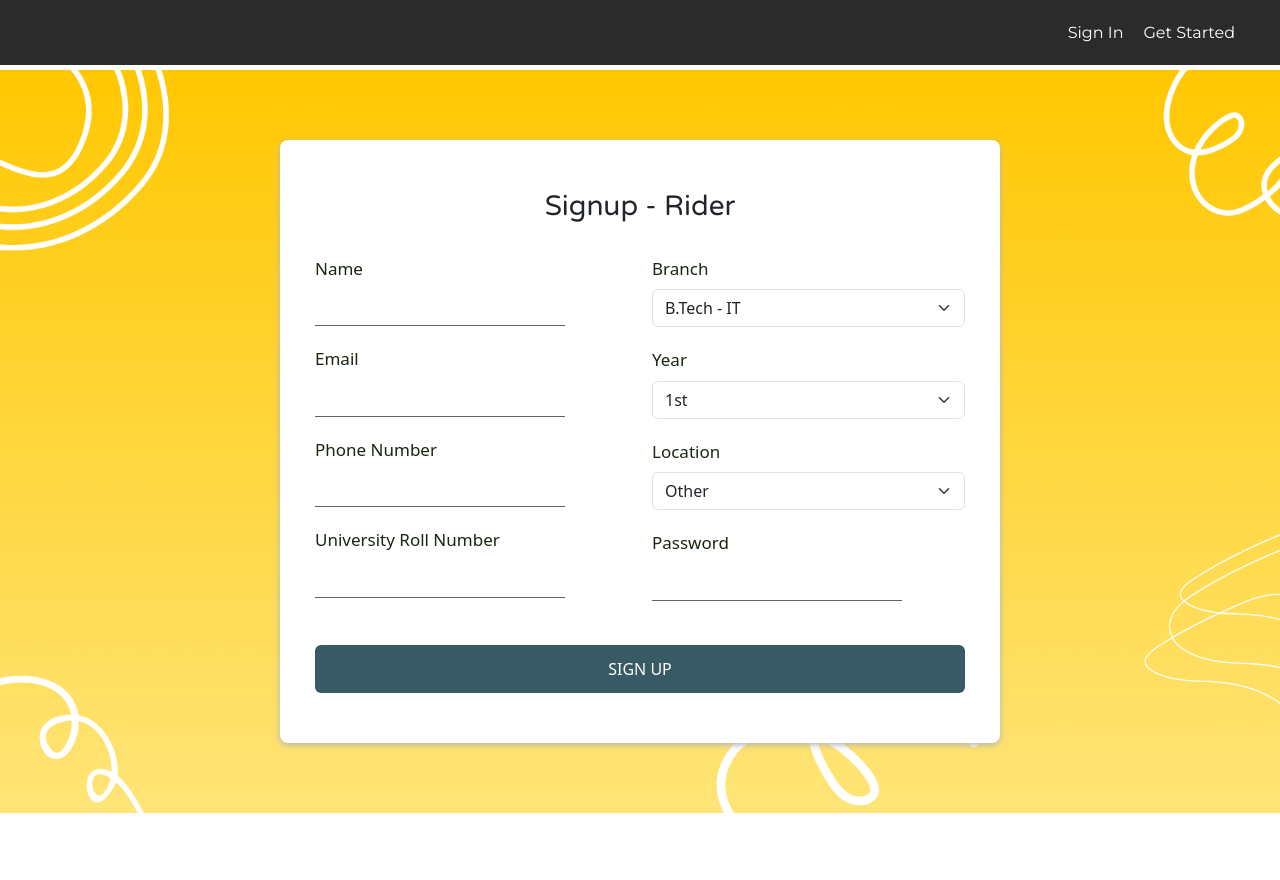
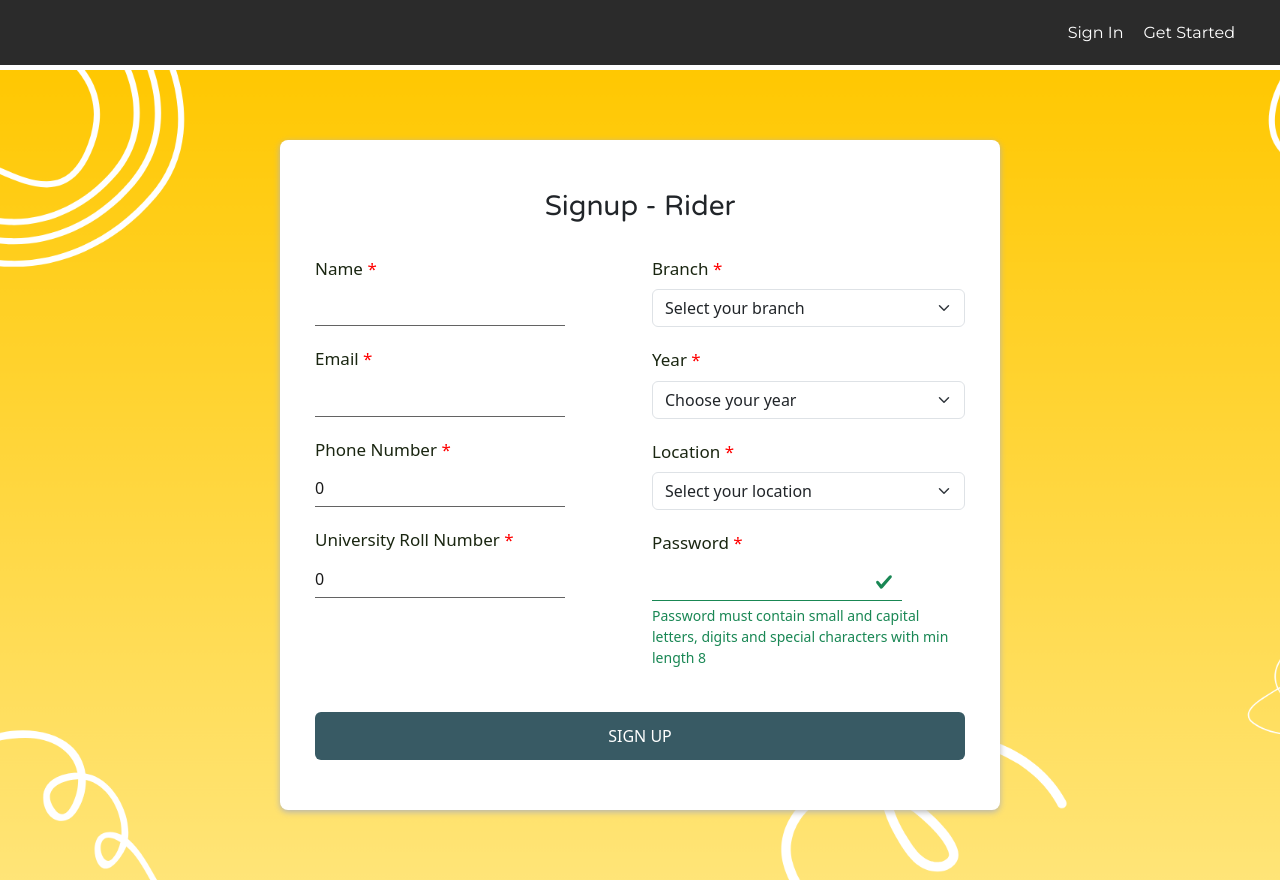
Before and after one commit to harleenkaur1343/MERN-Stack_College-Ride-Pool, a React (Create React App) app in the folder major_project/frontend/: page /signup in a window 1280 px wide. Before the commit the page ends 813 px from the top, so only its background shows below. Built offline with nearby package versions, Linux system fonts and the light colour scheme; a web font is replaced by a local one.

Commit message:
form validation corrected

```diff
--- a/major_project/frontend/src/components/SignupRider.js
+++ b/major_project/frontend/src/components/SignupRider.js
@@ -22,7 +22,7 @@ const Signup_rider = () => {
     password: "",
     branch: "",
     year: "",
-    location: "Other",
+    location: "",
     role: "rider",
   };
   const [nameV, setNameV] = useState(false);
@@ -35,8 +35,8 @@ const Signup_rider = () => {
   const [locationV, setLocationV] = useState(false);
 
   const [fetchErr, setFetchErr] = useState(null);
-  const [form, setForm] = useState({ formvals });
-  const [errors, setErrors] = useState({ formvals });
+  const [form, setForm] = useState(formvals);
+  const [errors, setErrors] = useState(formvals);
 
   const { signup, error, isLoading } = useSignup();
 
@@ -57,6 +57,7 @@ To update the state of form, we can write a simple function:
         [field]: null,
       });
   };
+  console.log("Form ", form);
 
   const handleSubmit = async (event) => {
     event.preventDefault();
@@ -65,6 +66,7 @@ To update the state of form, we can write a simple function:
     // Conditional logic:
     if (Object.keys(newErrors).length > 0) {
       // We got errors!
+      console.log("Errors ", newErrors);
       setErrors(newErrors);
     } else {
       await signup(
@@ -93,9 +95,10 @@ To update the state of form, we can write a simple function:
   };
 
   const findFormErrors = () => {
-    const { name, email, phone, urn, password, branch, year } = form;
-
+    const { name, email, phone, urn, password, branch, year, location } = form;
+    console.log("Year on form submit", year === "");
     const newErrors = {};
+    console.log("Branch val when not set", branch);
     // name errors
 
     if (!name || name === "" || name.length > 40) {
@@ -106,8 +109,33 @@ To update the state of form, we can write a simple function:
       setNameV(false);
     }
 
+    if (!location || location === "") {
+      newErrors.location = "This is a required field!";
+      setLocationV(true);
+    } else {
+      delete newErrors.location;
+      setLocationV(false);
+    }
+
+    if (year === "" || !year) {
+      newErrors.year = "This is a required field!";
+      setYearV(true);
+      console.log("In year check", newErrors);
+    } else if (
+      (branch.includes("MBA") && (year === "3rd" || year === "4th")) ||
+      ((branch.includes("MCA") || branch === "BCA") && year === "4th") ||
+      ((branch.includes("M.Tech") || branch === "BCA") && year === "4th")
+    ) {
+      newErrors.year = "Invalid year";
+      setYearV(true);
+    } else {
+      delete newErrors.year;
+      setYearV(false);
+    }
+
     if (!email || email === "") {
       newErrors.email = "This is a required field";
+      console.log("In email check", newErrors);
       setEmailV(true);
     } else if (!email.includes("@")) {
       newErrors.email = "Invalid Email";
@@ -120,13 +148,15 @@ To update the state of form, we can write a simple function:
     if (urn.toString().length != 7) {
       newErrors.urn = "Not a valid University Roll Number!";
       setUrnV(true);
+      console.log("In urn check", newErrors);
     } else {
       delete newErrors.urn;
       setUrnV(false);
     }
 
     if (!phone || phone.length === 0) {
-      newErrors.phone = "This is a required field";
+      newErrors.phone = "This is a phone field";
+      console.log("In phone check", newErrors);
       setPhoneV(true);
     } else if (phone.toString().length != 10) {
       newErrors.phone = "Invalid Phone number";
@@ -137,31 +167,11 @@ To update the state of form, we can write a simple function:
     }
     if (!branch || branch === "") {
       newErrors.branch = "This is a required field!";
+      console.log("In branch check", newErrors);
       setBranchV(true);
     } else {
       delete newErrors.branch;
       setBranchV(false);
-    }
-
-    if (!year || year === "") {
-      newErrors.year = "This is a required field!";
-      setYearV(true);
-    } else {
-      delete newErrors.year;
-      setYearV(false);
-    }
-
-    if (
-      (branch === "MBA" && (year === "3rd" || year === "4th")) ||
-      ((branch === "MCA" || branch === "BCA") && year === "4th")
-    ) {
-      //console.log("Invalid year");
-      newErrors.year = "Invalid year";
-      setYearV(true);
-    } else {
-      //console.log("year");
-      delete newErrors.year;
-      setYearV(false);
     }
 
     if (!password || password === "") {
@@ -171,7 +181,7 @@ To update the state of form, we can write a simple function:
       delete newErrors.password;
       setPasswordV(false);
     }
-
+    console.log("Setyear val before returning", newErrors);
     return newErrors;
   };
 
@@ -187,7 +197,9 @@ To update the state of form, we can write a simple function:
           <div className="row">
             <div className="col-md-6">
               <Form.Group className="form_group">
-                <Form.Label>Name</Form.Label>
+                <Form.Label>
+                  Name <span style={{ color: "red" }}>*</span>
+                </Form.Label>
                 <Form.Control
                   type="text"
                   required
@@ -201,7 +213,9 @@ To update the state of form, we can write a simple function:
               </Form.Group>
 
               <Form.Group className="form_group">
-                <Form.Label>Email</Form.Label>
+                <Form.Label>
+                  Email <span style={{ color: "red" }}>*</span>
+                </Form.Label>
                 <Form.Control
                   type="text"
                   required
@@ -215,7 +229,9 @@ To update the state of form, we can write a simple function:
               </Form.Group>
 
               <Form.Group className="form_group">
-                <Form.Label>Phone Number</Form.Label>
+                <Form.Label>
+                  Phone Number <span style={{ color: "red" }}>*</span>
+                </Form.Label>
                 <Form.Control
                   type="number"
                   required
@@ -229,7 +245,9 @@ To update the state of form, we can write a simple function:
               </Form.Group>
 
               <Form.Group className="form_group">
-                <Form.Label>University Roll Number</Form.Label>
+                <Form.Label>
+                  University Roll Number <span style={{ color: "red" }}>*</span>
+                </Form.Label>
                 <Form.Control
                   type="number"
                   required
@@ -244,14 +262,20 @@ To update the state of form, we can write a simple function:
             </div>
             <div className="col-md-6">
               <Form.Group className="form_group">
-                <Form.Label>Branch</Form.Label>
+                <Form.Label>
+                  Branch <span style={{ color: "red" }}>*</span>
+                </Form.Label>
                 <Form.Select
                   type="text"
                   required
                   onChange={(e) => setField("branch", e.target.value)}
                   isInvalid={!!branchV}
                   value={form.branch}
+                  defaultValue=""
                 >
+                  <option value="" disabled defaultChecked>
+                    Select your branch
+                  </option>
                   <option value="B.Tech - IT">B.Tech - IT</option>
                   <option value="B.Tech - CSE">B.Tech - CSE</option>
                   <option value="B.Tech - ECE">B.Tech - ECE</option>
@@ -273,14 +297,19 @@ To update the state of form, we can write a simple function:
                 </Form.Control.Feedback>
               </Form.Group>
               <Form.Group className="form_group">
-                <Form.Label>Year</Form.Label>
+                <Form.Label>
+                  Year <span style={{ color: "red" }}>*</span>
+                </Form.Label>
                 <Form.Select
                   type="text"
+                  onChange={(e) => setField("year", e.target.value)}
                   required
-                  onChange={(e) => setField("year", e.target.value)}
                   isInvalid={!!yearV}
                   value={form.year}
                 >
+                  <option value="" disabled defaultChecked>
+                    Choose your year
+                  </option>
                   <option value="1st">1st</option>
                   <option value="2nd">2nd</option>
                   <option value="3rd">3rd</option>
@@ -291,13 +320,16 @@ To update the state of form, we can write a simple function:
                 </Form.Control.Feedback>
               </Form.Group>
               <Form.Group className="form_group">
-                <Form.Label>Location</Form.Label>
+                <Form.Label>
+                  Location <span style={{ color: "red" }}>*</span>
+                </Form.Label>
                 <Form.Select
                   type="text"
                   required
                   onChange={(e) => setField("location", e.target.value)}
                   isInvalid={!!locationV}
                   value={form.location}
+                  defaultValue=""
                 >
                   {locations.map((loc) => {
                     return (
@@ -306,8 +338,8 @@ To update the state of form, we can write a simple function:
                       </option>
                     );
                   })}
-                  <option selected="selected" value="Other">
-                    Other
+                  <option selected="selected" value="" disabled defaultChecked>
+                    Select your location
                   </option>
                 </Form.Select>
                 <Form.Control.Feedback type="invalid">
@@ -315,14 +347,21 @@ To update the state of form, we can write a simple function:
                 </Form.Control.Feedback>
               </Form.Group>
               <Form.Group className="form_group">
-                <Form.Label>Password</Form.Label>
+                <Form.Label>
+                  Password <span style={{ color: "red" }}>*</span>
+                </Form.Label>
                 <Form.Control
                   type="password"
                   required
                   onChange={(e) => setField("password", e.target.value)}
                   isInvalid={!!passwordV}
+                  isValid ="true"
                   value={form.password}
                 ></Form.Control>
+                <Form.Control.Feedback type="valid">
+                  Password must contain small and capital letters, digits and
+                  special characters with min length 8
+                </Form.Control.Feedback>
                 <Form.Control.Feedback type="invalid">
                   {errors.password}
                 </Form.Control.Feedback>
```
